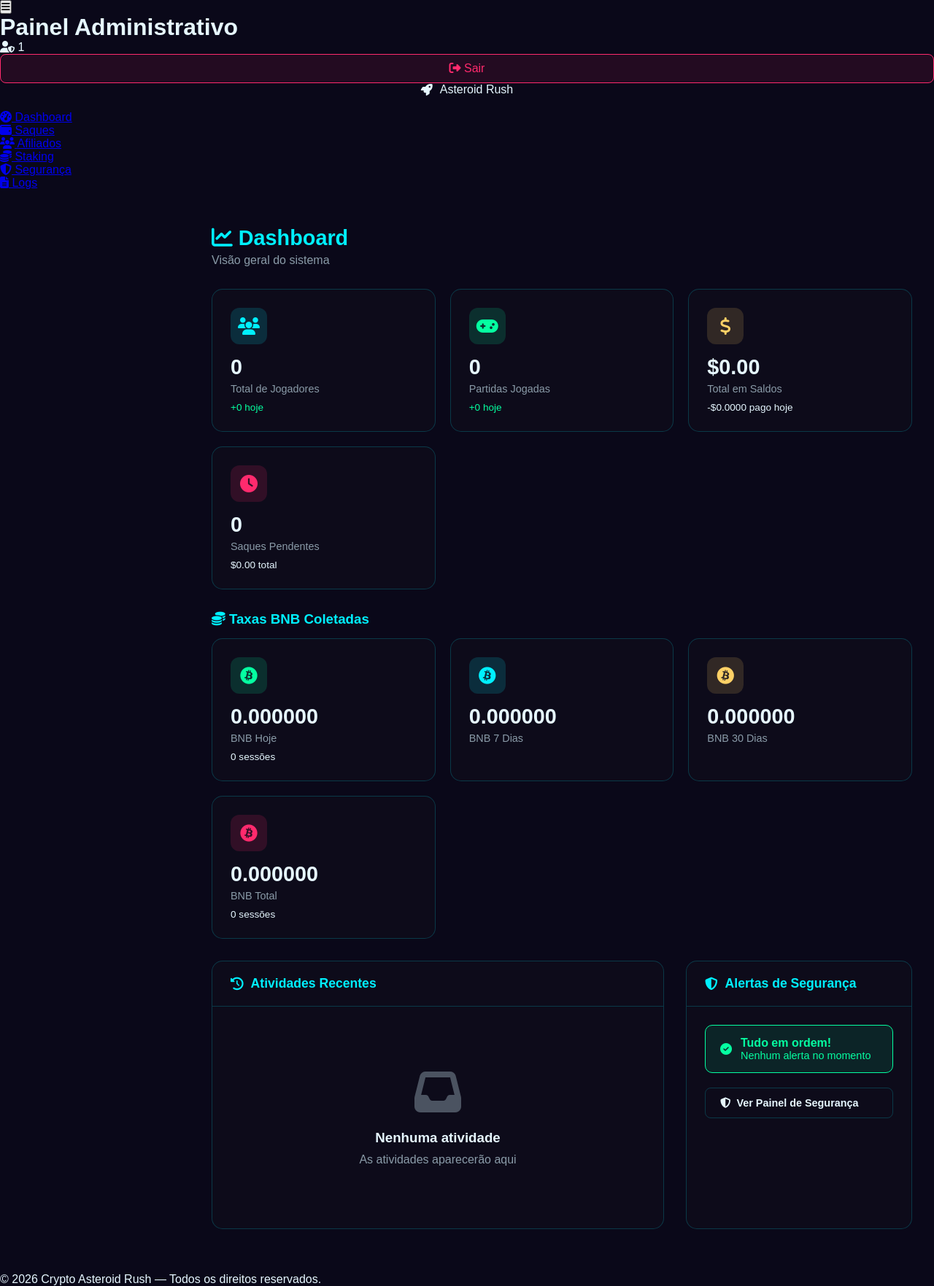
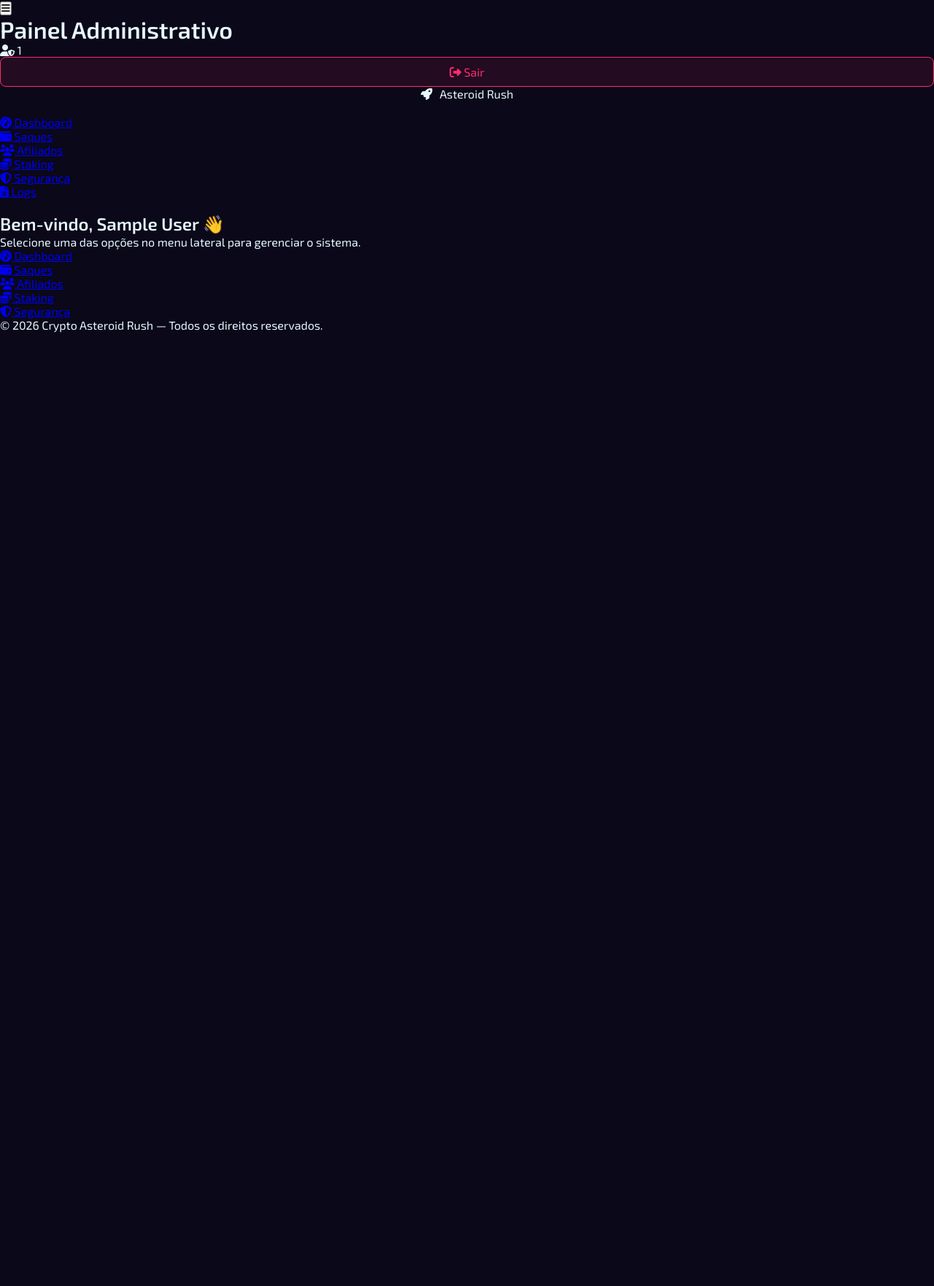
Before and after one commit to originslone-sys/crypto-asteroid-rush, a PHP site: page /admin/index.php in a window 1280 px wide. Shown: the whole page at 73% size. After the commit the page ends 456 px from the top, so only its background shows below. Run offline with PHP 8.4, Linux system fonts and the light colour scheme; the visitor is signed in with stand-in values (Sample User, id 1); data that the repository does not hold is empty.

Commit message:
Update index.php

```diff
--- a/admin/index.php
+++ b/admin/index.php
@@ -2,16 +2,21 @@
 // ============================================
 // CRYPTO ASTEROID RUSH - Painel Administrativo
 // Arquivo: admin/index.php
-// ATUALIZADO: Adicionado pagina referrals
+// Ambiente: Railway (PHP 8 + MySQL 8)
 // ============================================
 
 session_start();
+date_default_timezone_set('America/Sao_Paulo');
 
-// Configuracao de autenticacao
+// ============================================
+// Configuração de autenticação (preservada)
+// ============================================
 define('ADMIN_USER', 'admin');
-define('ADMIN_PASS', 'admin123'); // ALTERE ESTA SENHA!
+define('ADMIN_PASS', 'admin123'); // ⚠️ ALTERE ESTA SENHA EM PRODUÇÃO!
 
+// ============================================
 // Logout
+// ============================================
 if (isset($_GET['logout'])) {
     session_destroy();
     header('Location: index.php');
@@ -31,15 +36,18 @@
         if ($username === ADMIN_USER && $password === ADMIN_PASS) {
             $_SESSION['admin'] = true;
             $_SESSION['admin_name'] = $username;
-            header('Location: index.php');
+
+            // ✅ Correção Railway:
+            // Antes: header('Location: index.php');
+            // Agora: caminho relativo correto para o painel
+            header('Location: pages/dashboard.php');
             exit;
         } else {
-            $error = 'Credenciais invalidas!';
+            $error = 'Credenciais inválidas!';
         }
     }
+    ?>
 
-    // Exibir formulario de login
-    ?>
     <!DOCTYPE html>
     <html lang="pt-BR">
     <head>
@@ -54,30 +62,34 @@
         <div class="login-wrapper">
             <div class="login-container">
                 <div class="login-logo">
-                    <span class="icon">&#9732;&#65039;</span>
+                    <span class="icon">🚀</span>
                     <span class="text">CRYPTO ASTEROID RUSH</span>
                 </div>
-                <h1 class="login-title">PAINEL ADMINISTRATIVO</h1>
+                <h1 class="login-title">Painel Administrativo</h1>
 
                 <?php if ($error): ?>
-                    <div class="alert alert-danger">
-                        <i class="fas fa-exclamation-triangle"></i> <?php echo htmlspecialchars($error); ?>
-                    </div>
+                    <p class="error-msg"><i class="fas fa-exclamation-triangle"></i> <?php echo htmlspecialchars($error); ?></p>
                 <?php endif; ?>
 
                 <form method="POST">
                     <div class="form-group">
-                        <label class="form-label">Usuario</label>
-                        <input type="text" name="username" class="form-control" required autofocus>
+                        <label for="username" class="form-label">Usuário</label>
+                        <input type="text" name="username" id="username" class="form-control" required>
                     </div>
+
                     <div class="form-group">
-                        <label class="form-label">Senha</label>
-                        <input type="password" name="password" class="form-control" required>
+                        <label for="password" class="form-label">Senha</label>
+                        <input type="password" name="password" id="password" class="form-control" required>
                     </div>
-                    <button type="submit" class="btn btn-primary" style="width: 100%;">
-                        <i class="fas fa-sign-in-alt"></i> ACESSAR PAINEL
+
+                    <button type="submit" class="btn btn-primary" style="width:100%;">
+                        <i class="fas fa-sign-in-alt"></i> Entrar
                     </button>
                 </form>
+
+                <footer class="login-footer">
+                    <p>© <?php echo date('Y'); ?> Crypto Asteroid Rush</p>
+                </footer>
             </div>
         </div>
     </body>
@@ -87,173 +99,62 @@
 }
 
 // ============================================
-// USUARIO LOGADO - CARREGAR PAINEL
+// Sessão ativa → carregar painel principal
 // ============================================
+?>
+<!DOCTYPE html>
+<html lang="pt-BR">
+<head>
+    <meta charset="UTF-8">
+    <meta name="viewport" content="width=device-width, initial-scale=1.0">
+    <title>Admin | Crypto Asteroid Rush</title>
+    <link href="https://fonts.googleapis.com/css2?family=Orbitron:wght@400;500;700;800;900&family=Exo+2:wght@300;400;600&display=swap" rel="stylesheet">
+    <link rel="stylesheet" href="https://cdnjs.cloudflare.com/ajax/libs/font-awesome/6.4.0/css/all.min.css">
+    <link rel="stylesheet" href="css/admin.css">
+</head>
+<body>
+    <?php include_once "includes/header.php"; ?>
+    <?php include_once "includes/sidebar.php"; ?>
 
-// Debug mode - desative em producao
-$debugMode = isset($_GET['debug']);
+    <main class="admin-content">
+        <section class="dashboard-section">
+            <h1>Bem-vindo, <?php echo htmlspecialchars($_SESSION['admin_name']); ?> 👋</h1>
+            <p>Selecione uma das opções no menu lateral para gerenciar o sistema.</p>
+            <div class="dashboard-cards">
+                <a href="pages/dashboard.php" class="card-link">
+                    <div class="dashboard-card">
+                        <i class="fas fa-tachometer-alt"></i>
+                        <span>Dashboard</span>
+                    </div>
+                </a>
+                <a href="pages/withdrawals.php" class="card-link">
+                    <div class="dashboard-card">
+                        <i class="fas fa-wallet"></i>
+                        <span>Saques</span>
+                    </div>
+                </a>
+                <a href="pages/referrals.php" class="card-link">
+                    <div class="dashboard-card">
+                        <i class="fas fa-users"></i>
+                        <span>Afiliados</span>
+                    </div>
+                </a>
+                <a href="pages/staking.php" class="card-link">
+                    <div class="dashboard-card">
+                        <i class="fas fa-coins"></i>
+                        <span>Staking</span>
+                    </div>
+                </a>
+                <a href="pages/security.php" class="card-link">
+                    <div class="dashboard-card">
+                        <i class="fas fa-shield-alt"></i>
+                        <span>Segurança</span>
+                    </div>
+                </a>
+            </div>
+        </section>
+    </main>
 
-// Conexao com banco de dados
-$configPaths = [
-    __DIR__ . '/../api/config.php',
-    __DIR__ . '/../../api/config.php',
-    __DIR__ . '/../config.php',
-    dirname(__DIR__) . '/api/config.php',
-    $_SERVER['DOCUMENT_ROOT'] . '/api/config.php'
-];
-
-$configLoaded = false;
-$configPath = '';
-
-foreach ($configPaths as $path) {
-    if (file_exists($path)) {
-        require_once $path;
-        $configLoaded = true;
-        $configPath = $path;
-        break;
-    }
-}
-
-if ($debugMode) {
-    echo '<div style="background:#1a1a2e;color:#fff;padding:20px;margin:20px;border-radius:10px;font-family:monospace;">';
-    echo '<h3 style="color:#00f0ff;">Debug Info</h3>';
-    echo '<p><strong>__DIR__:</strong> ' . __DIR__ . '</p>';
-    echo '<p><strong>Config loaded:</strong> ' . ($configLoaded ? 'YES - ' . $configPath : 'NO') . '</p>';
-    echo '<p><strong>Paths tried:</strong></p><ul>';
-    foreach ($configPaths as $p) {
-        echo '<li>' . $p . ' - ' . (file_exists($p) ? 'EXISTS' : 'NOT FOUND') . '</li>';
-    }
-    echo '</ul>';
-    if ($configLoaded) {
-        echo '<p><strong>DB_HOST:</strong> ' . (defined('DB_HOST') ? DB_HOST : 'NOT DEFINED') . '</p>';
-        echo '<p><strong>DB_NAME:</strong> ' . (defined('DB_NAME') ? DB_NAME : 'NOT DEFINED') . '</p>';
-    }
-    echo '</div>';
-}
-
-if (!$configLoaded) {
-    $pathList = '';
-    foreach ($configPaths as $p) {
-        $pathList .= "<li>$p</li>";
-    }
-    die('<div style="background:#0a0819;color:#ff2a6d;padding:50px;text-align:center;font-family:Arial;">
-        <h1>ERRO</h1>
-        <p>Arquivo config.php nao encontrado!</p>
-        <p style="color:#888;font-size:14px;">Caminhos tentados:</p>
-        <ul style="color:#888;font-size:12px;text-align:left;max-width:500px;margin:auto;">
-        ' . $pathList . '
-        </ul>
-        <p style="margin-top:20px;"><a href="?debug=1" style="color:#00f0ff;">Clique aqui para debug</a></p>
-    </div>');
-}
-
-// Conexao PDO
-try {
-    $pdo = new PDO("mysql:host=" . DB_HOST . ";dbname=" . DB_NAME . ";charset=utf8mb4", DB_USER, DB_PASS);
-    $pdo->setAttribute(PDO::ATTR_ERRMODE, PDO::ERRMODE_EXCEPTION);
-    $pdo->setAttribute(PDO::ATTR_DEFAULT_FETCH_MODE, PDO::FETCH_ASSOC);
-
-    if ($debugMode) {
-        echo '<div style="background:#1a1a2e;color:#0f0;padding:10px;margin:20px;border-radius:10px;font-family:monospace;">';
-        echo 'Conexao com banco de dados OK!<br>';
-
-        // Testar query
-        try {
-            $testPlayers = $pdo->query("SELECT COUNT(*) as total FROM players")->fetch();
-            echo 'Tabela players: ' . ($testPlayers['total'] ?? 0) . ' registros<br>';
-        } catch (Exception $e) {
-            echo 'Erro tabela players: ' . $e->getMessage() . '<br>';
-        }
-
-        try {
-            $testSessions = $pdo->query("SELECT COUNT(*) as total FROM game_sessions")->fetch();
-            echo 'Tabela game_sessions: ' . ($testSessions['total'] ?? 0) . ' registros<br>';
-        } catch (Exception $e) {
-            echo 'Erro tabela game_sessions: ' . $e->getMessage() . '<br>';
-        }
-
-        try {
-            $testWithdrawals = $pdo->query("SELECT COUNT(*) as total FROM withdrawals")->fetch();
-            echo 'Tabela withdrawals: ' . ($testWithdrawals['total'] ?? 0) . ' registros<br>';
-        } catch (Exception $e) {
-            echo 'Erro tabela withdrawals: ' . $e->getMessage() . '<br>';
-        }
-
-        // Testar tabela referrals
-        try {
-            $testReferrals = $pdo->query("SELECT COUNT(*) as total FROM referrals")->fetch();
-            echo 'Tabela referrals: ' . ($testReferrals['total'] ?? 0) . ' registros<br>';
-        } catch (Exception $e) {
-            echo 'Erro tabela referrals: ' . $e->getMessage() . '<br>';
-        }
-
-        echo '</div>';
-    }
-} catch (PDOException $e) {
-    die('<div style="background:#0a0819;color:#ff2a6d;padding:50px;text-align:center;font-family:Arial;">
-        <h1>ERRO DE CONEXAO</h1>
-        <p>' . htmlspecialchars($e->getMessage()) . '</p>
-        <p style="color:#888;">Host: ' . DB_HOST . ' | DB: ' . DB_NAME . '</p>
-    </div>');
-}
-
-// Determinar pagina atual
-$page = isset($_GET['page']) ? $_GET['page'] : 'dashboard';
-
-// ============================================
-// LISTA DE PAGINAS PERMITIDAS - REFERRALS ADICIONADO
-// ============================================
-$allowedPages = [
-    'dashboard',
-    'withdrawals',
-    'players',
-    'transactions',
-    'sessions',
-    'stakes',
-    'security',
-    'logs',
-    'settings',
-    'referrals'  // <-- ADICIONADO
-];
-
-if (!in_array($page, $allowedPages)) {
-    $page = 'dashboard';
-}
-
-$currentPage = $page;
-
-// Habilitar exibicao de erros em modo debug
-if ($debugMode) {
-    ini_set('display_errors', 1);
-    ini_set('display_startup_errors', 1);
-    error_reporting(E_ALL);
-}
-
-// Incluir header
-include __DIR__ . '/includes/header.php';
-
-// Incluir sidebar
-include __DIR__ . '/includes/sidebar.php';
-
-// Incluir pagina
-$pageFile = __DIR__ . "/pages/{$page}.php";
-
-if ($debugMode) {
-    echo '<div style="background:orange;color:black;padding:10px;margin:10px;">Tentando incluir: ' . $pageFile . ' - ' . (file_exists($pageFile) ? 'EXISTE' : 'NAO EXISTE') . '</div>';
-}
-
-if (file_exists($pageFile)) {
-    try {
-        include $pageFile;
-    } catch (Error $e) {
-        echo '<div class="main-content"><div class="alert alert-danger">Erro PHP: ' . htmlspecialchars($e->getMessage()) . '<br>Arquivo: ' . $e->getFile() . ':' . $e->getLine() . '</div></div>';
-    } catch (Exception $e) {
-        echo '<div class="main-content"><div class="alert alert-danger">Excecao: ' . htmlspecialchars($e->getMessage()) . '</div></div>';
-    }
-} else {
-    echo '<div class="main-content"><div class="alert alert-danger">Pagina nao encontrada: ' . htmlspecialchars($pageFile) . '</div></div>';
-}
-
-// Incluir footer
-include __DIR__ . '/includes/footer.php';
-?>
+    <?php include_once "includes/footer.php"; ?>
+</body>
+</html>
```
